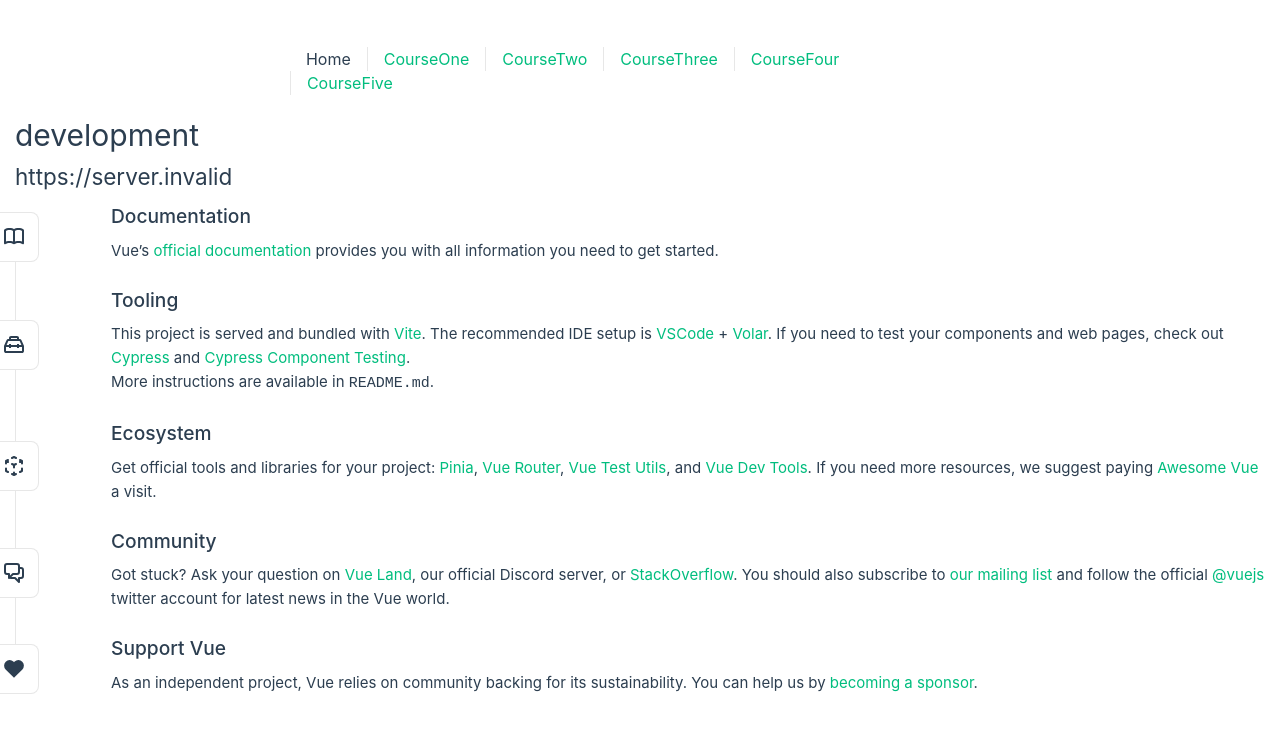
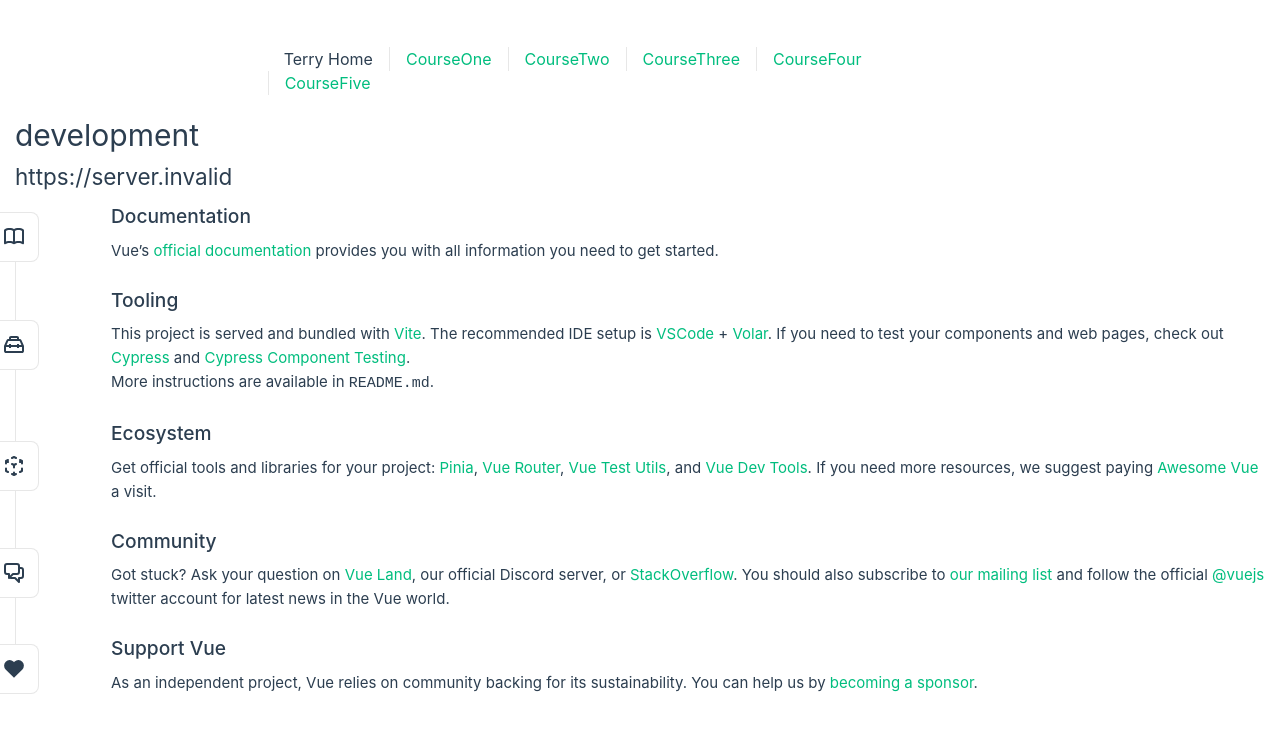
Before and after one commit to forget0224/vue3-demo-terry, a Vue app: page / in a window 1280 px wide. Shown: the top 730 px of the page. Built offline with nearby package versions, Linux system fonts and the light colour scheme; no server answers; the HTML template or start-up script is replaced by a standard one.

Commit message:
test commit

```diff
--- a/src/App.vue
+++ b/src/App.vue
@@ -37,7 +37,7 @@
     <div class="wrapper">
       <nav>
         <RouterLink to="/">
-          Home
+          Terry Home
         </RouterLink>
         <RouterLink :to="{ name: 'courseOne' }">
           CourseOne
```
